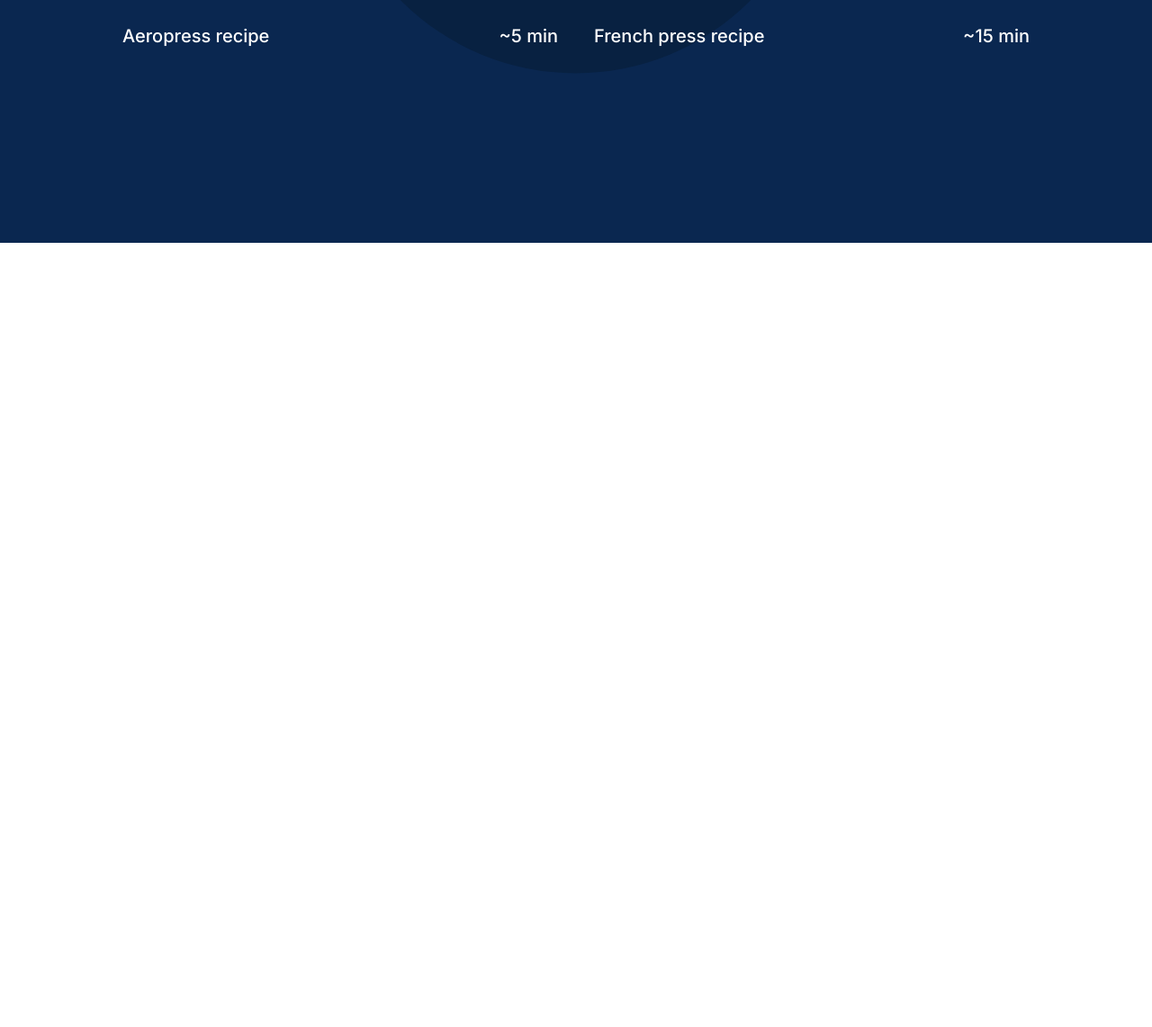
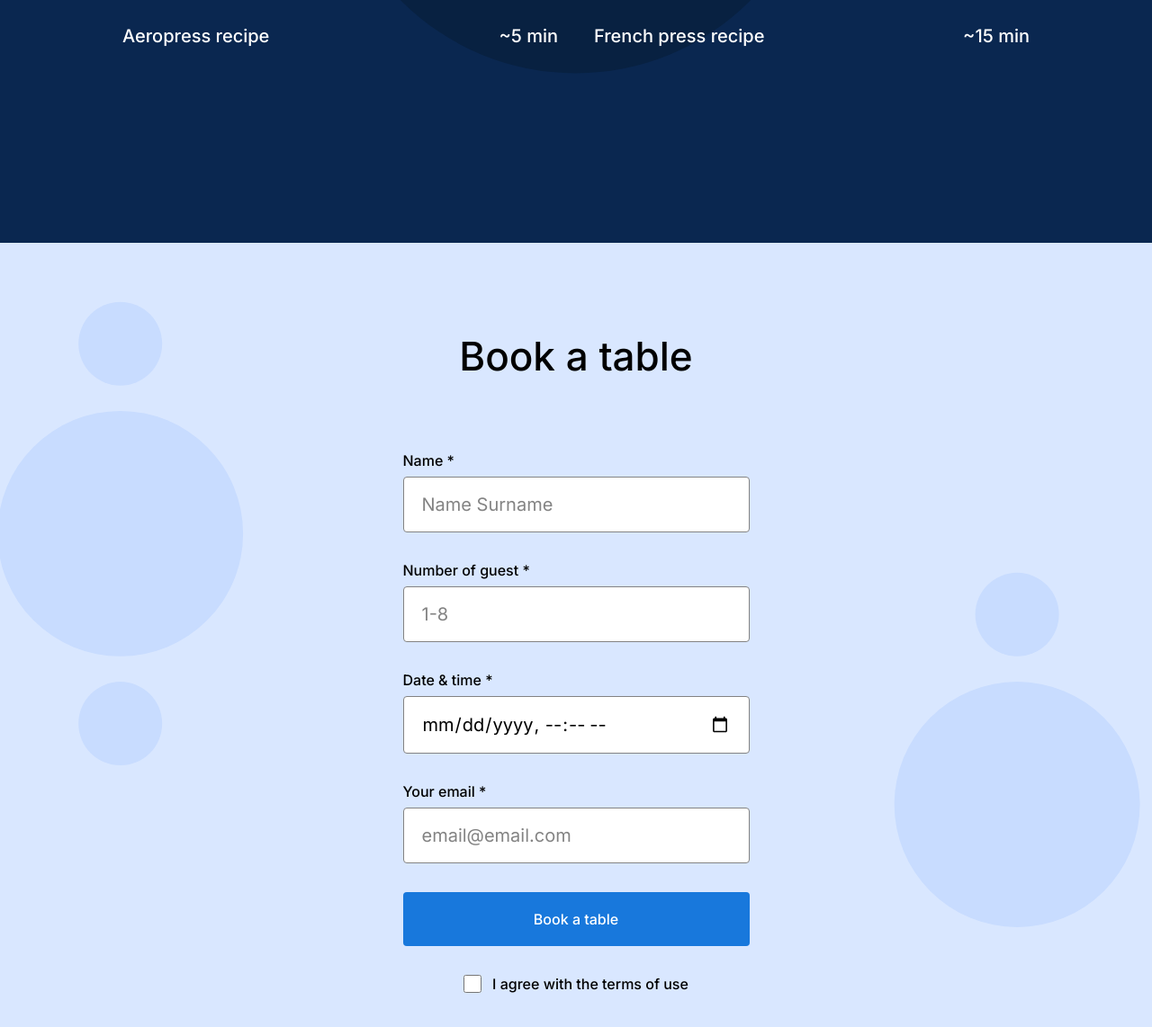
Before and after one commit to Jcanela-g/se_project_coffeeshop, a plain HTML site: page index.html in a window 1280 px wide. Shown: the part 1396-2538 px from the top of the page at 90% size. Before the commit the page ends 1666 px from the top, so only its background shows below. Drawn offline with Linux system fonts and the light colour scheme.

Commit message:
Added form to project

```diff
--- a/index.html
+++ b/index.html
@@ -108,7 +108,70 @@
             </div>
           </div>
         </section>
-        <section class="reservation" id="booking"></section>
+        <section class="reservation" id="booking">
+          <h2 class="reservation__title">Book a table</h2>
+          <form class="reservation__form form">
+            <fieldset class="form__fieldset">
+              <label for="name" class="form__label"
+                >Name *
+                <input
+                  type="text"
+                  class="form__input"
+                  id="name"
+                  name="name"
+                  placeholder="Name Surname"
+                  required
+                />
+              </label>
+              <label for="numbers" class="form__label"
+                >Number of guest *
+                <input
+                  type="number"
+                  class="form__input"
+                  id="numbers"
+                  min="1"
+                  max="8"
+                  name="number"
+                  placeholder="1-8"
+                  required
+                />
+              </label>
+              <label for="date" class="form__label"
+                >Date & time *
+                <input
+                  type="datetime-local"
+                  class="form__input"
+                  id="date"
+                  name="datetime-local"
+                  required
+                />
+              </label>
+              <label for="email" class="form__label"
+                >Your email *
+                <input
+                  type="email"
+                  class="form__input"
+                  id="email"
+                  name="email"
+                  placeholder="email@email.com"
+                  required
+                />
+              </label>
+            </fieldset>
+
+            <button type="submit" class="form__button">Book a table</button>
+
+            <label for="i-agree" class="form__label form__label_type_checkbox"
+              ><input
+                type="checkbox"
+                class="form__checkbox"
+                name="i-agree"
+                id="i-agree"
+                required
+              />I agree with the terms of use</label
+            >
+          </form>
+        </section>
         <section class="menu" id="menu"></section>
         <section class="about"></section>
       </main>
--- a/pages/index.css
+++ b/pages/index.css
@@ -146,3 +146,102 @@
   font-size: 20px;
   line-height: 30px;
 }
+
+.reservation {
+  padding: 100px 0 120px;
+  background-color: #d9e7ff;
+  background-image: url(../images/background_reservation.svg);
+  background-repeat: no-repeat;
+  background-position: center;
+  background-size: cover;
+}
+
+.reservation__title {
+  margin: 0 0 80px;
+  text-align: center;
+  font-family: "Inter", "Ariel", sans-serif;
+  font-weight: 500;
+  font-size: 44px;
+  line-height: 52px;
+  color: #000;
+}
+
+.reservation__form {
+  margin: 0 auto;
+}
+
+.form {
+  max-width: 385px;
+}
+
+.form__fieldset {
+  margin: 0;
+  padding: 0;
+  border: none;
+}
+
+.form__label {
+  font-family: "Inter", "Ariel", sans-serif;
+  font-weight: 500;
+  font-size: 16px;
+  line-height: 20px;
+  color: #000;
+}
+
+.form__input {
+  border-radius: 4px;
+  display: block;
+  width: 100%;
+  padding: 15px 20px;
+  box-sizing: border-box;
+  margin: 8px 0 32px;
+  border: 1px solid #838383;
+  font-family: "Inter", "Ariel", sans-serif;
+  font-size: 20px;
+  line-height: 30px;
+  color: #000;
+}
+
+.form__button {
+  border-radius: 4px;
+  background-color: #1878dc;
+  transition: background-color 0.5s linear;
+  width: 100%;
+  padding: 20px 0;
+  border: none;
+  margin-bottom: 32px;
+  font-family: "Inter", "Ariel", sans-serif;
+  font-weight: 500;
+  font-size: 16px;
+  line-height: 20px;
+  color: #fff;
+}
+
+.form__button:hover {
+  background-color: #3f96f3;
+}
+
+.form__checkbox {
+  border-radius: 2px;
+  width: 20px;
+  height: 20px;
+}
+
+.form__label_type_checkbox {
+  display: flex;
+  justify-content: center;
+  gap: 12px;
+}
+
+input::-webkit-input-placeholder {
+  color: #838383;
+}
+input::-moz-placeholder {
+  color: #838383;
+}
+input::-ms-input-placeholder {
+  color: #838383;
+}
+input::placeholder {
+  color: #838383;
+}
```
